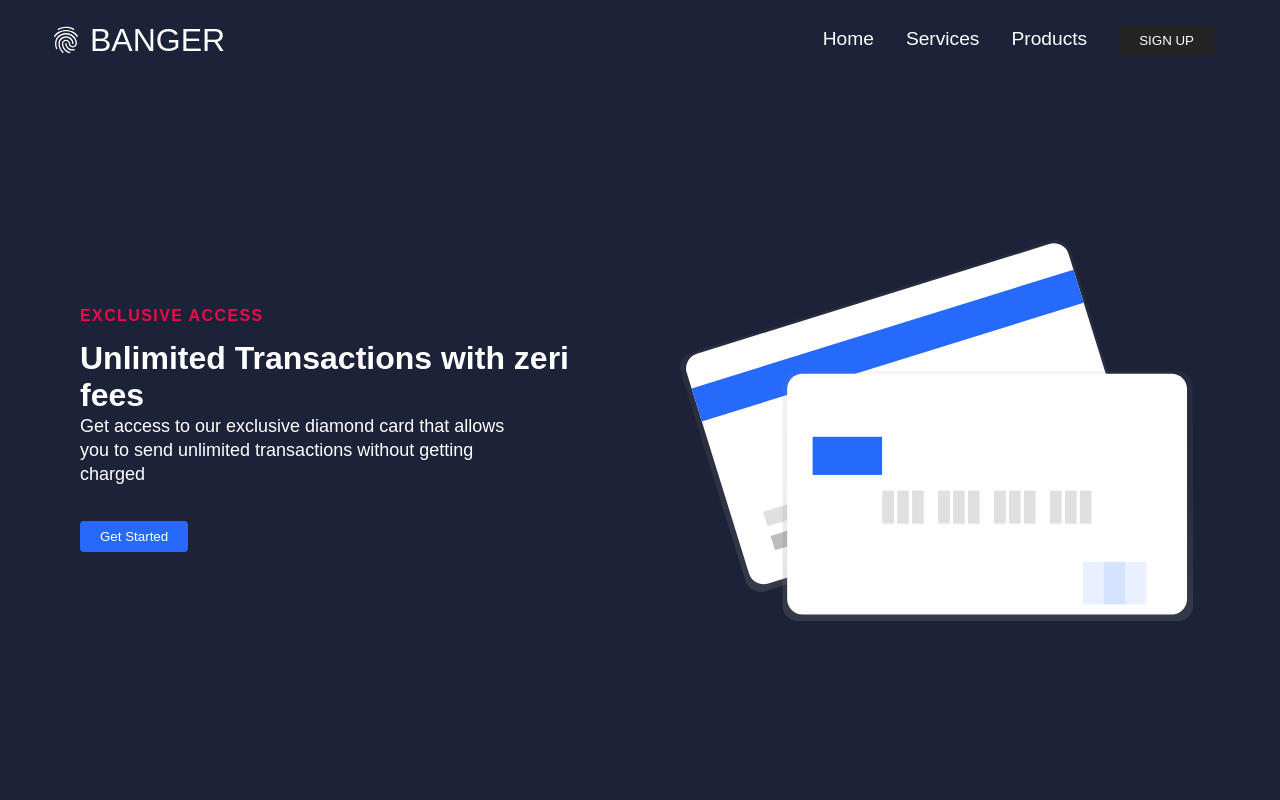
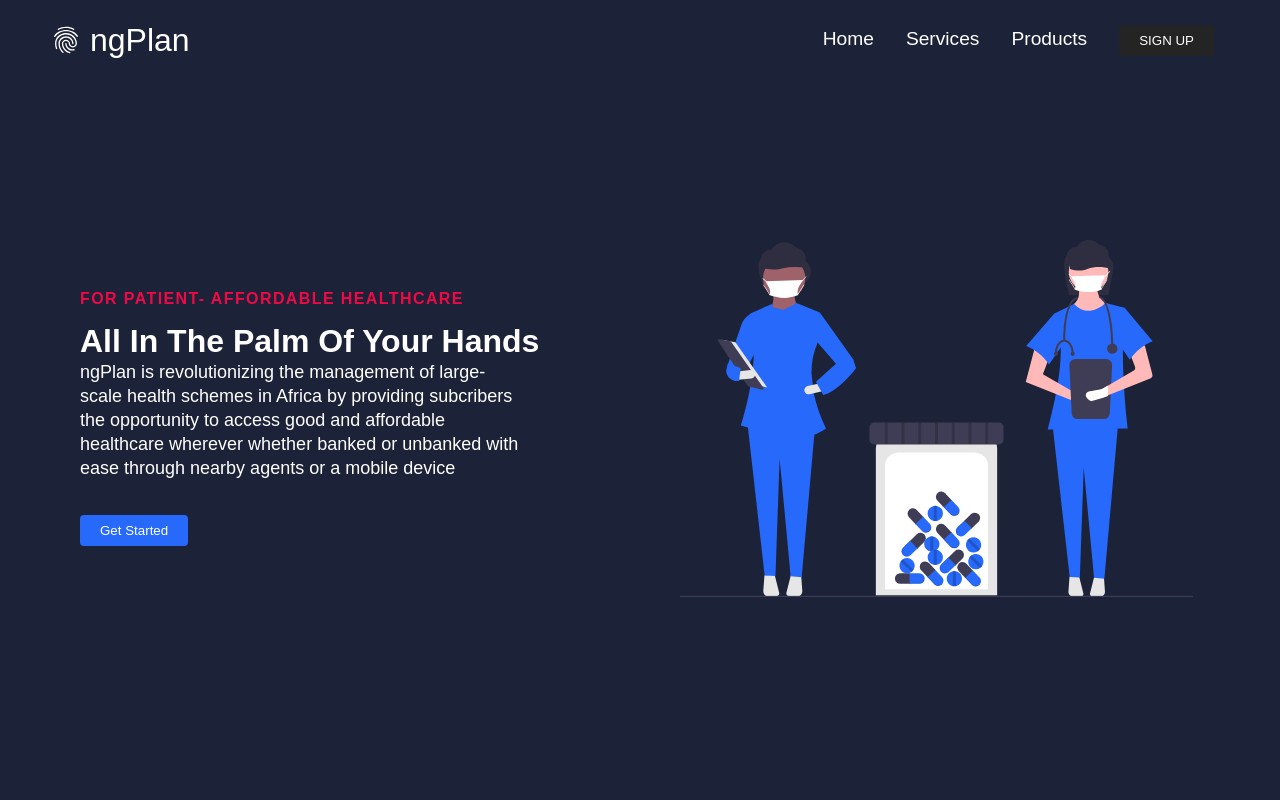
Before and after one commit to koladeg/react-onepage-site, a React (Create React App) app: page / in a window 1280 px wide. Shown: the top 800 px of the page. Built offline with nearby package versions, Linux system fonts and the light colour scheme.

Commit message:
edit user subscriber data

```diff
--- a/src/components/Navbar.js
+++ b/src/components/Navbar.js
@@ -34,7 +34,7 @@ const Navbar = () => {
                <div className="navbar__container container">
                     <Link to ='/' className="navbar__logo" onClick= {closeMobileMenu}>
                         <MdFingerprint className='navbar__icon' />
-                        BANGER
+                        ngPlan
                     </Link>
                     <div className="menu__icon" onClick={handleClick}>
                         {click ? <FaTimes /> : <FaBars />}
--- a/src/components/Pages/Footer/Footer.js
+++ b/src/components/Pages/Footer/Footer.js
@@ -73,7 +73,7 @@ function Footer() {
           <div className='footer-logo'>
             <Link to='/' className='social-logo'>
               <MdFingerprint className='navbar-icon' />
-              BANGER
+              ngPlan
             </Link>
           </div>
           <small className='website-rights'>BANGER © 2020</small>
--- a/src/components/Pages/HomePage/Data.js
+++ b/src/components/Pages/HomePage/Data.js
@@ -2,12 +2,13 @@ export const homeObjOne = {
     lightBg: false,
     lightText: true,
     lightTextDesc: true,
-    topLine: 'Exclusive Access',
-    headline: 'Unlimited Transactions with zeri fees',
-    description: 'Get access to our exclusive diamond card that allows you to send unlimited transactions without getting charged',
+    topLine: 'FOR PATIENT- AFFORDABLE HEALTHCARE',
+    headline: 'All In The Palm Of Your Hands',
+    description:
+    'ngPlan is revolutionizing the management of large-scale health schemes in Africa by providing subcribers the opportunity to access good and affordable healthcare wherever whether banked or unbanked with ease through nearby agents or a mobile device',
     buttonLabel: 'Get Started',
     imgStart: '',
-    img: 'images/svg-1.svg',
+    img: 'images/svg-9.svg',
     alt: 'Credit Card'
 }
 
@@ -30,7 +31,7 @@ export const homeObjTwo = {
     lightText: false,
     lightTextDesc: false,
     topLine: 'EASY SETUP',
-    headline: 'Super fast and simple onboarding process',
+    headline: 'Super fast and simple apply',
     description:
       "Get everything set up and ready in under 10 minutes. All you need to do is add your information and you're ready to go.",
     buttonLabel: 'Start Now',
```
Also changed, not shown: public/images/svg-9.svg (added).
